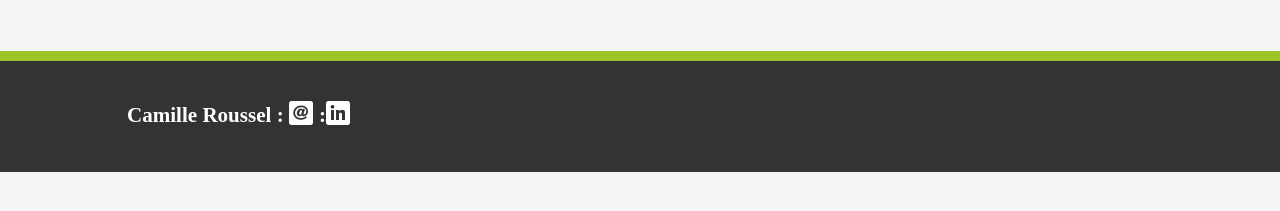
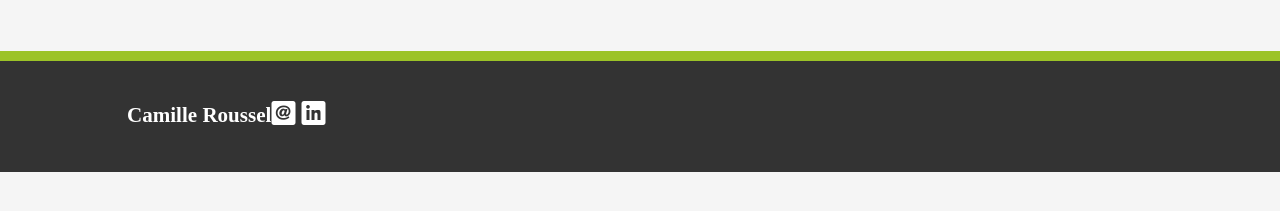
Before and after one commit to critalign/critalign.github.io, a Jekyll site: the page built from index.html, in a window 1280 px wide. Shown: the part 377-588 px from the top of the page. Built offline with Jekyll 4.4.1, drawn with Linux system fonts in a browser that asks for light colours; nearby versions of some CDN libraries; some web fonts are replaced.

Commit message:
Update footer.html

```diff
--- a/_includes/footer.html
+++ b/_includes/footer.html
@@ -1,5 +1,5 @@
 <div class="footer-container">
     <footer class="wrapper">
-        <h3>Camille Roussel : <a href="#" onclick="JavaScript:window.location='mailto:'+'camille'+'@'+'critalign'+'.com'" ><span class="social white e-mail"></span></a> :  <a href="https://www.linkedin.com/in/camilleroussel"><span class="social white linked_in"></span></a></h3>
+        <h3>Camille Roussel <a href="#" onclick="JavaScript:window.location='mailto:'+'camille'+'@'+'critalign'+'.com'" ><span class="social white e-mail"></span></a> <a href="https://www.linkedin.com/in/camilleroussel"><span class="social white linked_in"></span></a></h3>
     </footer>
 </div>
```
